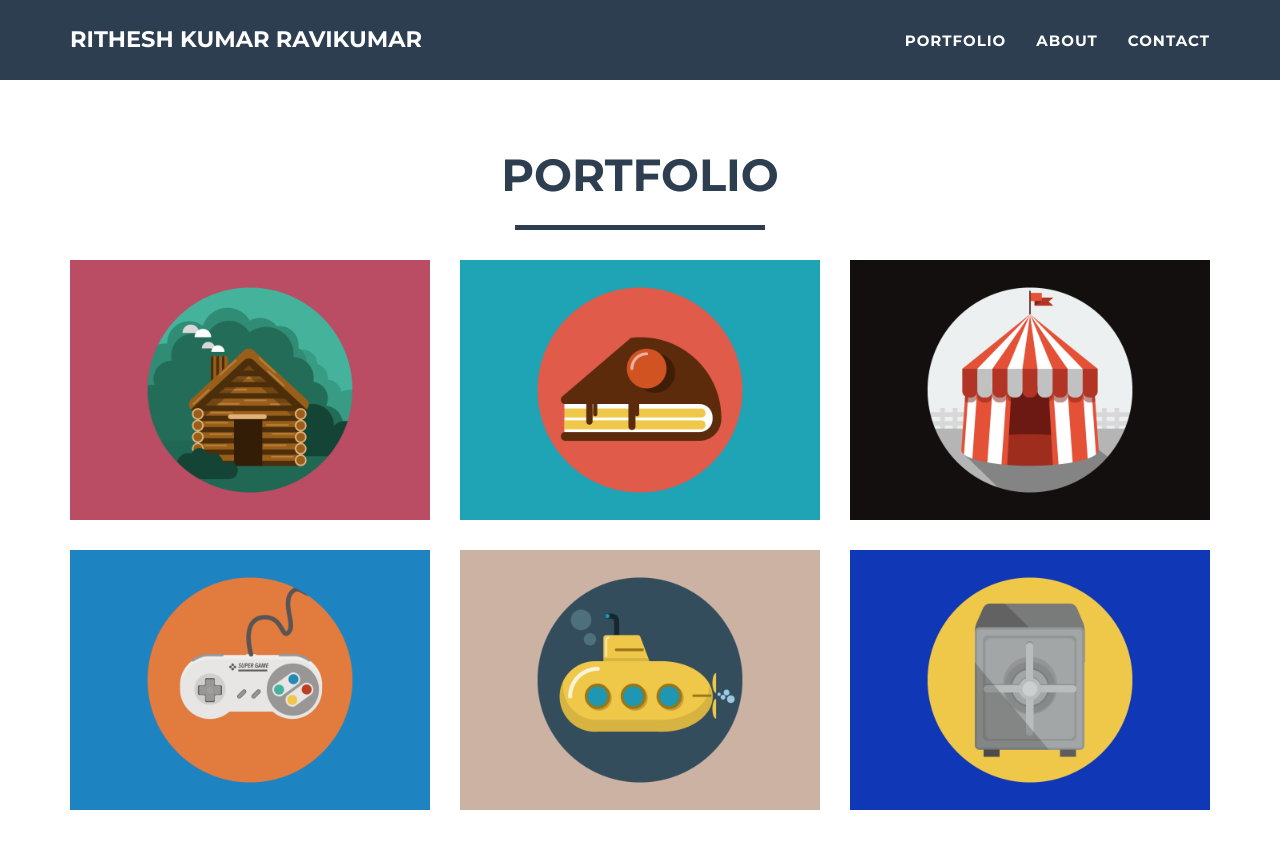
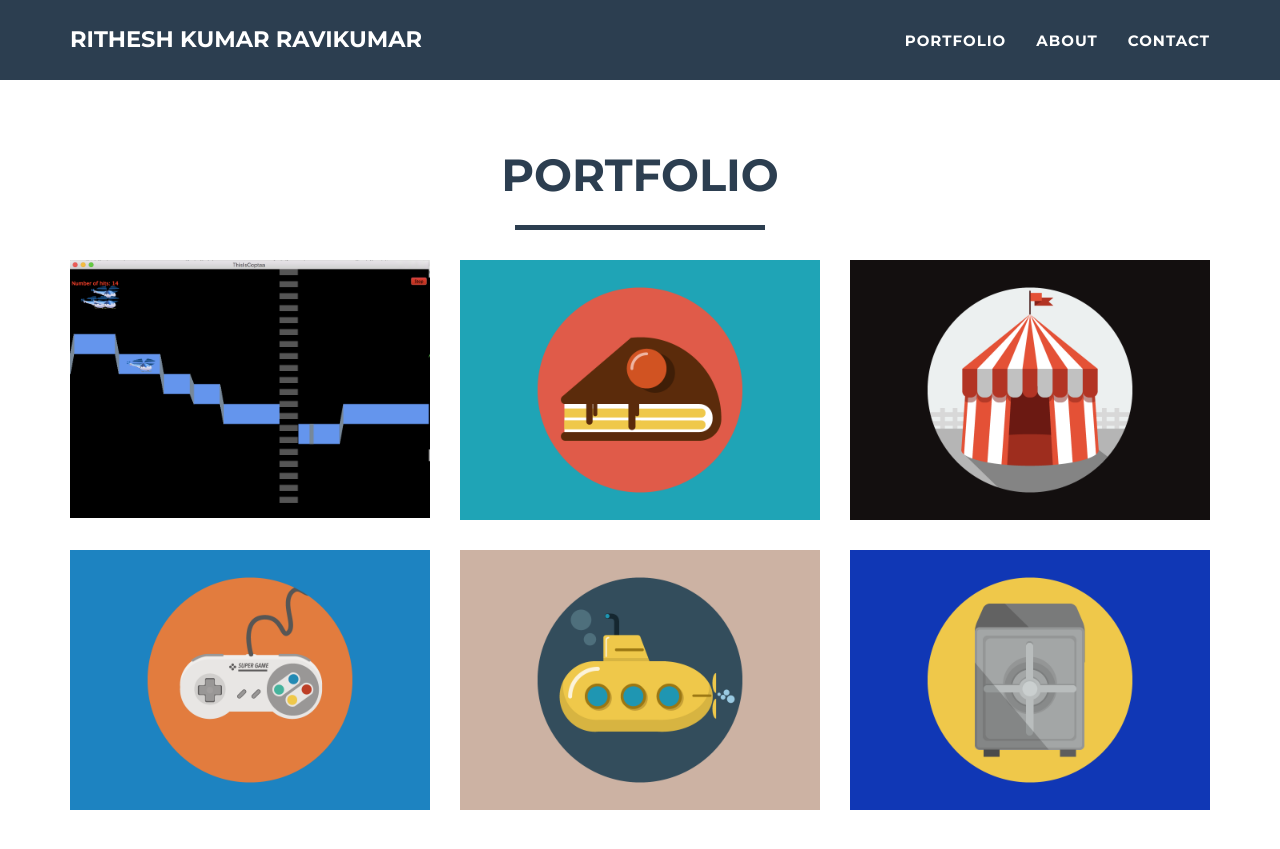
Before and after one commit to RitheshKumar/RitheshKumar.github.io, a Jekyll site: the page built from index.html, in a window 1280 px wide and 900 px high, scrolled down 934 px. Shown: the top 849 px of the window. Built offline with Jekyll 4.4.1, drawn with Linux system fonts in a browser that asks for light colours.

Commit message:
Added voCopter project image

```diff
--- a/_posts/2014-07-18-project-1.markdown
+++ b/_posts/2014-07-18-project-1.markdown
@@ -2,7 +2,7 @@
 layout: default
 modal-id: 1
 date: 2014-07-18
-img: cabin.png
+img: gamePlay.png
 alt: image-alt
 project-date: April 2014
 client: Start Bootstrap
```
Also changed, not shown: _includes/portfolio_grid.html (line endings or trailing spaces), img/portfolio/gamePlay.png (added), 9 other files.
